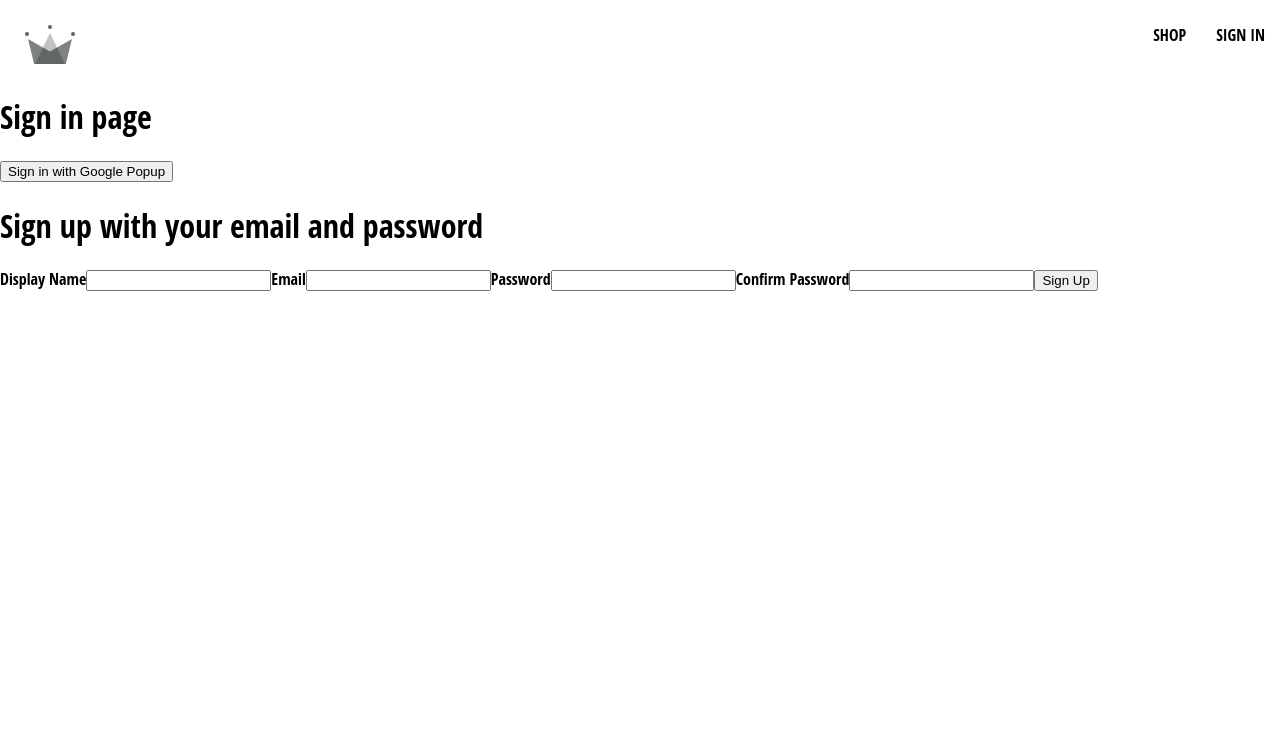
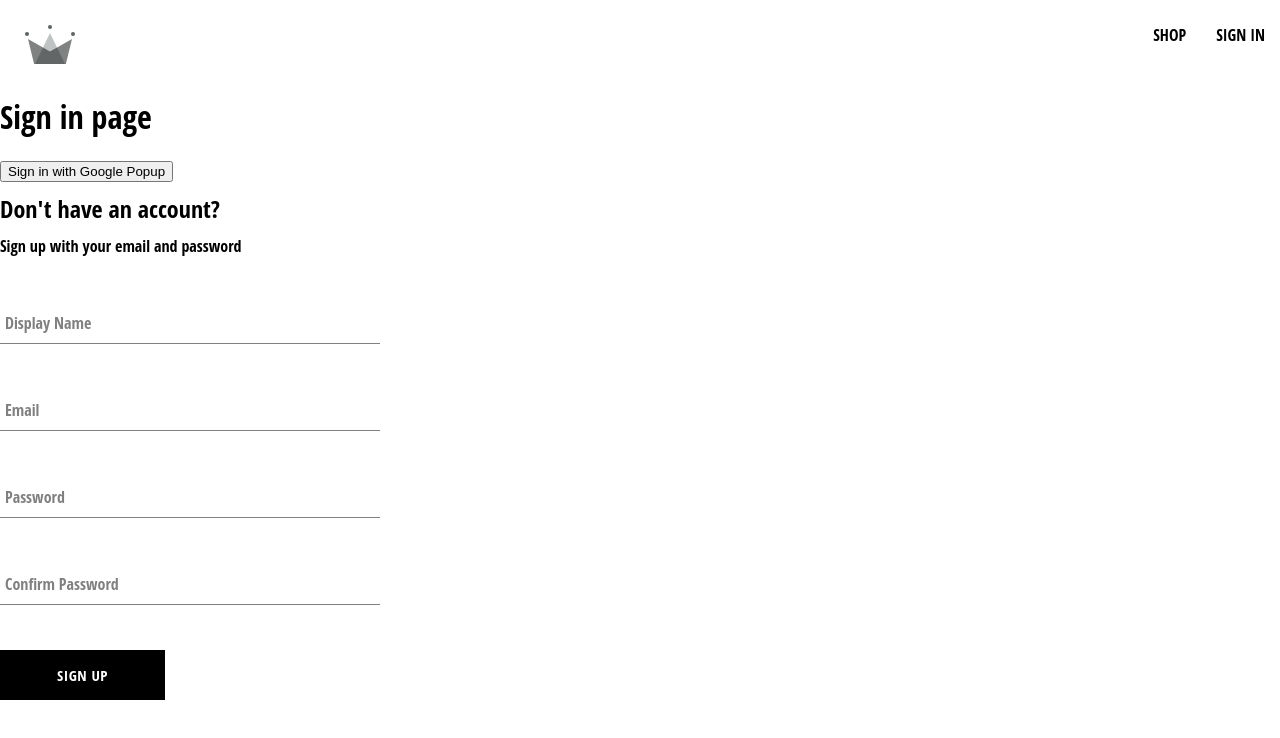
Before and after one commit to nilahomar/e-commerce-app, a React (Create React App) app: page /sign-in in a window 1280 px wide. Shown: the top 738 px of the page. Built offline with nearby package versions, Linux system fonts and the light colour scheme.

Commit message:
created sign up component, the form input component, button component

```diff
--- /dev/null
+++ b/src/components/button/button.component.jsx
@@ -0,0 +1,18 @@
+import React from 'react'
+import './button.styles.scss'
+
+const BUTTON_TYPE_CLASSES = {
+  google: 'google-sign-in',
+  inverted: 'inverted'
+}
+
+const Button = ({children, buttonType, ...otherProps}) => {
+  return (
+   <button className={`button-container ${BUTTON_TYPE_CLASSES[buttonType]}`}
+   {...otherProps}>
+    {children}
+   </button>
+  )
+}
+
+export default Button;
--- /dev/null
+++ b/src/components/button/button.styles.scss
@@ -0,0 +1,46 @@
+.button-container {
+  min-width: 165px;
+  width: auto;
+  height: 50px;
+  letter-spacing: 0.5px;
+  line-height: 50px;
+  padding: 0 35px 0 35px;
+  font-size: 15px;
+  background-color: black;
+  color: white;
+  text-transform: uppercase;
+  font-family: 'Open Sans Condensed';
+  font-weight: bolder;
+  border: none;
+  cursor: pointer;
+  display: flex;
+  justify-content: center;
+
+  &:hover {
+    background-color: white;
+    color: black;
+    border: 1px solid black;
+  }
+
+  &.google-sign-in {
+    background-color: #4285f4;
+    color: white;
+
+    &:hover {
+      background-color: #357ae8;
+      border: none;
+    }
+  }
+
+  &.inverted {
+    background-color: white;
+    color: black;
+    border: 1px solid black;
+
+    &:hover {
+      background-color: black;
+      color: white;
+      border: none;
+    }
+  }
+}
--- /dev/null
+++ b/src/components/form-input/form-input.component.jsx
@@ -0,0 +1,23 @@
+import React from "react";
+import "./form-input.styles.scss"
+
+const FormInput = ({ label, ...otherProps }) => {
+  return (
+    <div className="group">
+       <input className="form-input" {...otherProps} />
+      {/* if label exists then render this label */}
+      {label && (
+        <label
+          className={`${
+            otherProps.value.length ? "shrink" : ""
+          } form-input-label`}
+        >
+          {label}
+        </label>
+      )}
+
+    </div>
+  );
+};
+
+export default FormInput;
--- /dev/null
+++ b/src/components/form-input/form-input.styles.scss
@@ -0,0 +1,54 @@
+$sub-color: grey;
+$main-color: black;
+
+@mixin shrinkLabel {
+  top: -14px;
+  font-size: 12px;
+  color: $main-color;
+}
+
+.group {
+  position: relative;
+  margin: 45px 0;
+
+  .form-input {
+    background: none;
+    background-color: white;
+    color: $sub-color;
+    font-size: 18px;
+    padding: 10px 10px 10px 5px;
+    display: block;
+    width: 100%;
+    border: none;
+    border-radius: 0;
+    border-bottom: 1px solid $sub-color;
+    margin: 25px 0;
+
+    &:focus {
+      outline: none;
+    }
+
+    &:focus ~ .form-input-label {
+      @include shrinkLabel();
+    }
+  }
+
+  input[type='password'] {
+    letter-spacing: 0.3em;
+  }
+
+  .form-input-label {
+    color: $sub-color;
+    font-size: 16px;
+    font-weight: normal;
+    position: absolute;
+    pointer-events: none;
+    left: 5px;
+    top: 10px;
+    transition: 300ms ease all;
+
+    &.shrink {
+      @include shrinkLabel();
+    }
+  }
+}
--- a/src/components/sign-up-form/sign-up-form.component.jsx
+++ b/src/components/sign-up-form/sign-up-form.component.jsx
@@ -1,10 +1,13 @@
 import { ErrorResponse } from "@remix-run/router";
 import React, { useState } from "react";
-
+import FormInput from "../form-input/form-input.component";
+import Button from "../button/button.component";
 import {
   createAuthUserWithEmailAndPassword,
   createUserDocumentFromAuth,
 } from "../../utils/firebase/firebase.utils";
+
+import './sign-up-form.styles.scss';
 
 const defaultFormFields = {
   displayName: "",
@@ -19,9 +22,9 @@
 
   console.log(formFields);
 
-  const resetFormFields = ( )=>{
-    setFormFields(defaultFormFields)
-  }
+  const resetFormFields = () => {
+    setFormFields(defaultFormFields);
+  };
 
   const handleSubmit = async (event) => {
     event.preventDefault();
@@ -40,12 +43,11 @@
       await createUserDocumentFromAuth(user, { displayName });
       resetFormFields();
     } catch (error) {
-      if(error.code === 'auth/email-already-in-use'){
-        alert('Cannot create user, email already in use');
-      }else{
+      if (error.code === "auth/email-already-in-use") {
+        alert("Cannot create user, email already in use");
+      } else {
         console.log("user creation encountered an error", error);
       }
-
     }
   };
 
@@ -55,11 +57,12 @@
     setFormFields({ ...formFields, [name]: value });
   };
   return (
-    <div>
-      <h1>Sign up with your email and password</h1>
+    <div className="sign-up-container">
+      <h2>Don't have an account?</h2>
+      <span>Sign up with your email and password</span>
       <form onSubmit={handleSubmit}>
-        <label>Display Name</label>
-        <input
+        <FormInput
+          label="Display Name"
           type="text"
           required
           onChange={handleChange}
@@ -67,8 +70,8 @@
           value={displayName}
         />
 
-        <label>Email</label>
-        <input
+        <FormInput
+          label="Email"
           type="email"
           required
           onChange={handleChange}
@@ -76,8 +79,8 @@
           value={email}
         />
 
-        <label>Password</label>
-        <input
+        <FormInput
+          label="Password"
           type="password"
           required
           onChange={handleChange}
@@ -85,8 +88,8 @@
           value={password}
         />
 
-        <label>Confirm Password</label>
-        <input
+        <FormInput
+          label="Confirm Password"
           type="password"
           required
           onChange={handleChange}
@@ -94,7 +97,7 @@
           value={confirmPassword}
         />
 
-        <button type="submit">Sign Up</button>
+        <Button type="submit">Sign Up</Button>
       </form>
     </div>
   );
--- /dev/null
+++ b/src/components/sign-up-form/sign-up-form.styles.scss
@@ -0,0 +1,9 @@
+.sign-up-container{
+  display: flex;
+  flex-direction: column;
+  width: 380px;
+
+  h2{
+    margin: 10px 0;
+  }
+}
```
